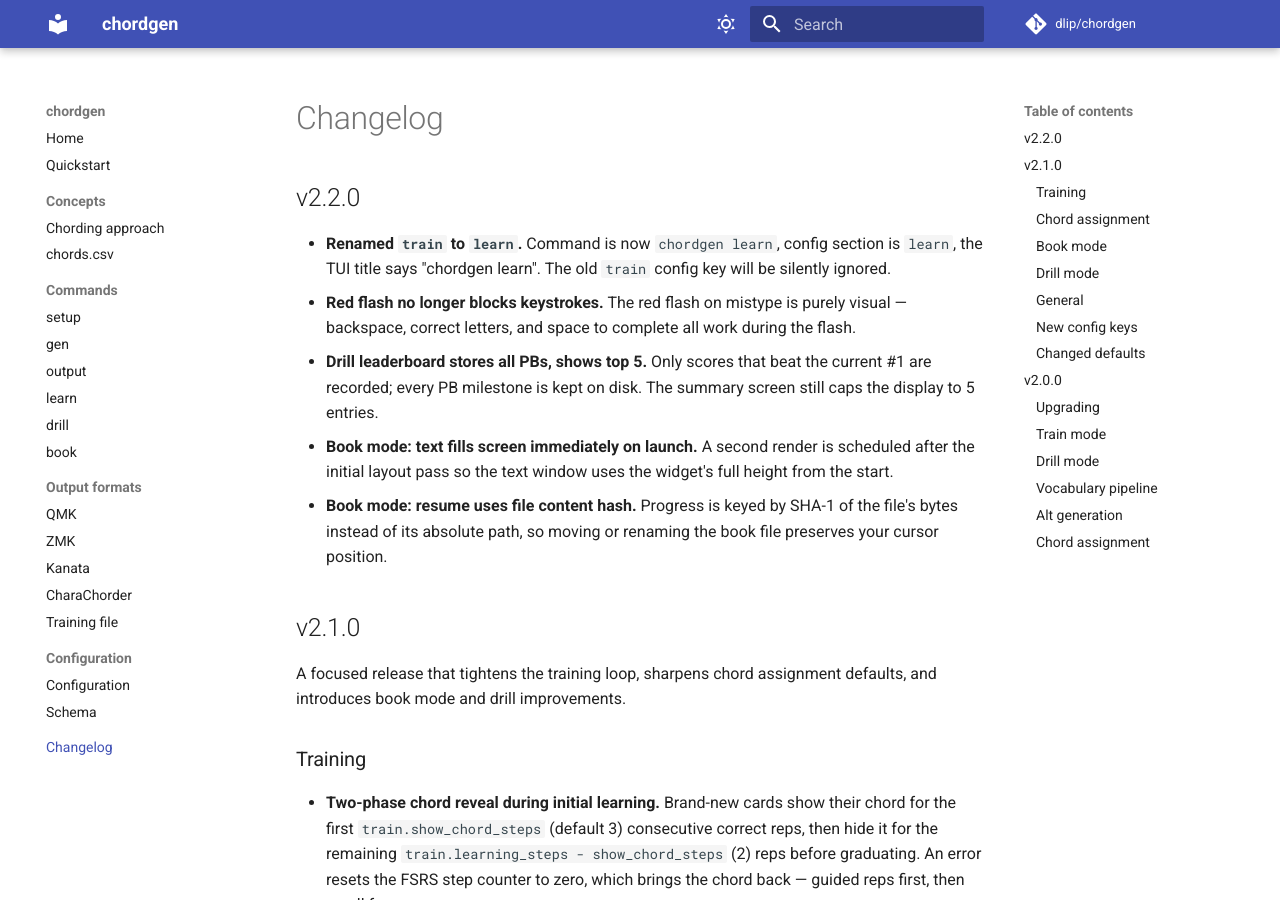
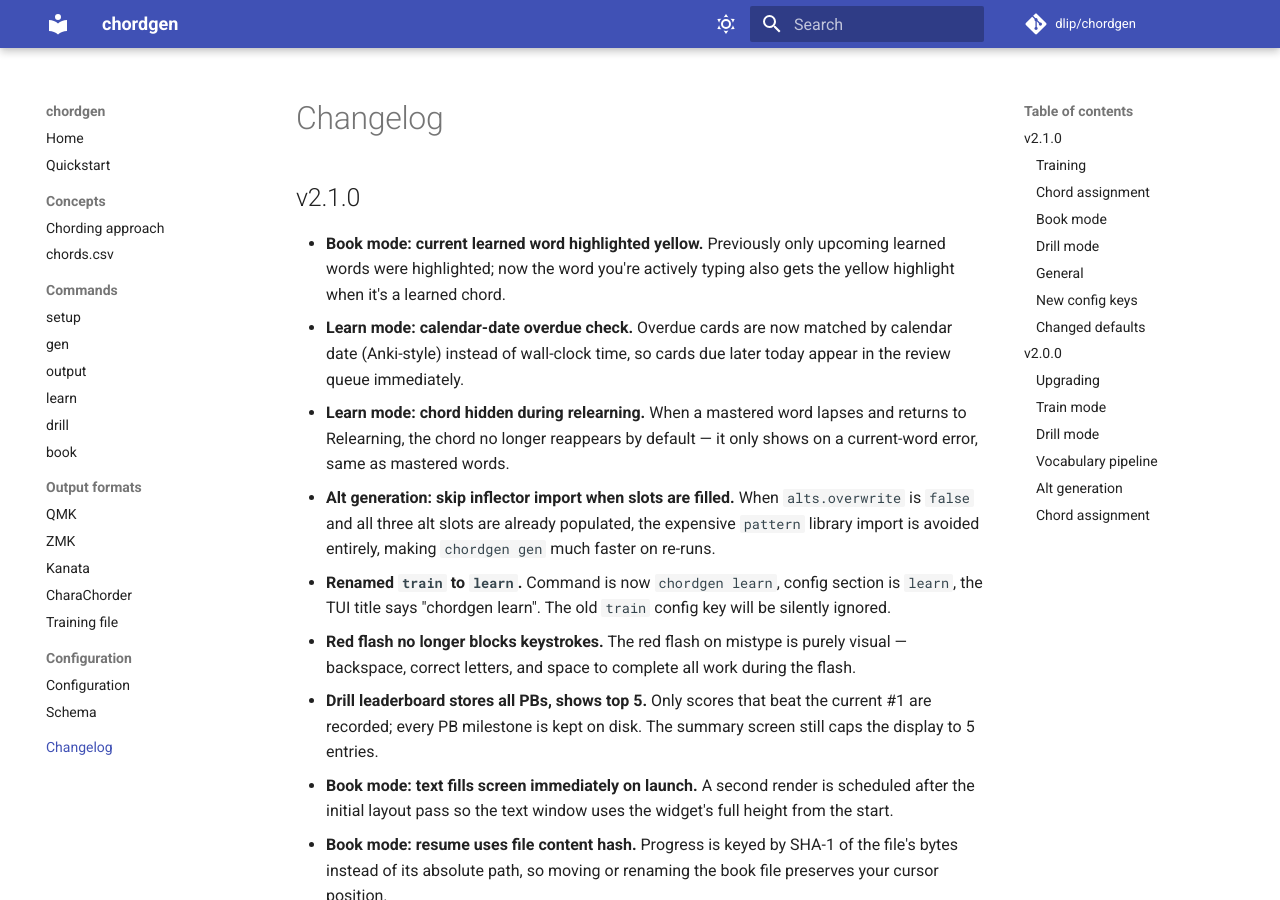
Before and after one commit to dlip/chordgen, an MkDocs documentation site: the page built from docs/changelog.md, in a window 1280 px wide and 900 px high. Built offline with MkDocs 1.6.1 and Material for MkDocs 9.7.7, drawn with Linux system fonts in a browser that asks for light colours; comment, search, counter and statistics services are not loaded.

Commit message:
changelog: consolidate into docs/changelog.md under v2.1.0

```diff
--- a/docs/changelog.md
+++ b/docs/changelog.md
@@ -1,7 +1,22 @@
 # Changelog
 
-## v2.2.0
+## v2.1.0
 
+- **Book mode: current learned word highlighted yellow.** Previously
+  only upcoming learned words were highlighted; now the word you're
+  actively typing also gets the yellow highlight when it's a learned
+  chord.
+- **Learn mode: calendar-date overdue check.** Overdue cards are now
+  matched by calendar date (Anki-style) instead of wall-clock time,
+  so cards due later today appear in the review queue immediately.
+- **Learn mode: chord hidden during relearning.** When a mastered word
+  lapses and returns to Relearning, the chord no longer reappears by
+  default — it only shows on a current-word error, same as mastered
+  words.
+- **Alt generation: skip inflector import when slots are filled.**
+  When `alts.overwrite` is `false` and all three alt slots are
+  already populated, the expensive `pattern` library import is
+  avoided entirely, making `chordgen gen` much faster on re-runs.
 - **Renamed `train` to `learn`.** Command is now `chordgen learn`,
   config section is `learn`, the TUI title says "chordgen learn".
   The old `train` config key will be silently ignored.
@@ -17,8 +32,6 @@
 - **Book mode: resume uses file content hash.** Progress is keyed by
   SHA-1 of the file's bytes instead of its absolute path, so moving
   or renaming the book file preserves your cursor position.
-
-## v2.1.0
 
 A focused release that tightens the training loop, sharpens chord
 assignment defaults, and introduces book mode and drill improvements.
```
Also changed, not shown: AGENTS.md (+2 -2 lines), CHANGELOG.txt (deleted).
